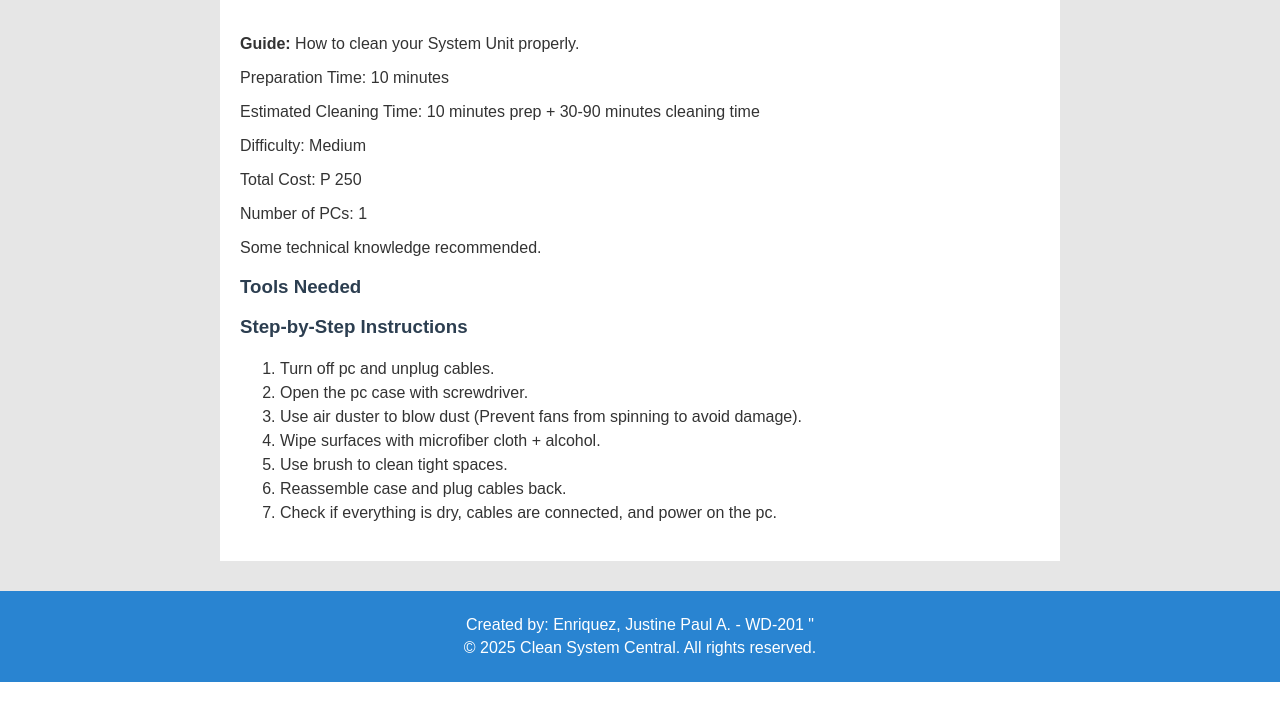
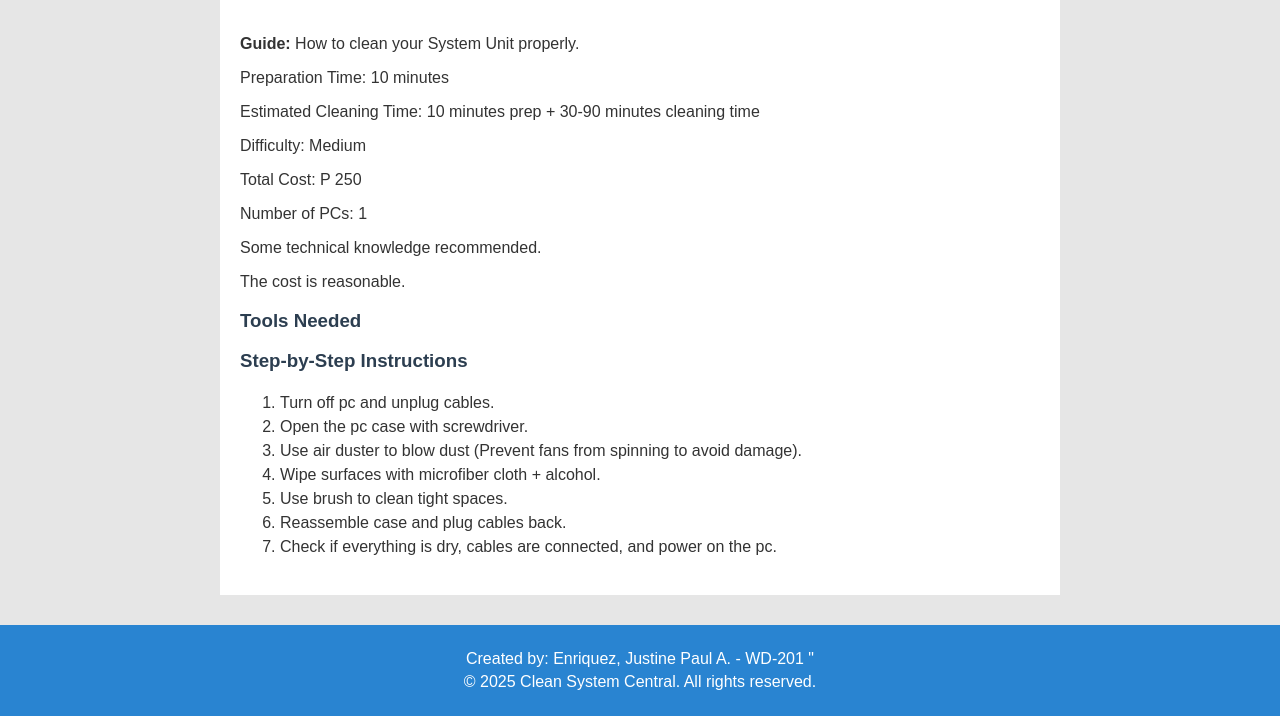
Before and after one commit to justineenriquez/DWEB-Assignment-1-2-, a PHP site: page /Assignment1-2.php in a window 1280 px wide. Shown: the part 293-1009 px from the top of the page. Before the commit the page ends 975 px from the top, so only its background shows below. Run offline with PHP 8.4, Linux system fonts and the light colour scheme.

Commit message:
Added another Conditional statement

```diff
--- a/Assignment1-2.php
+++ b/Assignment1-2.php
@@ -62,6 +62,15 @@ $total_time = $prep_time . " prep + " . $estimated_cleaning . " cleaning time";
     }
     ?>
 
+    <!-- CONDITIONAL: Cost -->
+    <?php
+    if ($total_cost > 300) {
+        echo "<p>Consider buying tools in bulk.</p>";
+    } else {
+        echo "<p>The cost is reasonable.</p>";
+    }
+    ?>
+
     <h3>Tools Needed</h3>
 
 
```
